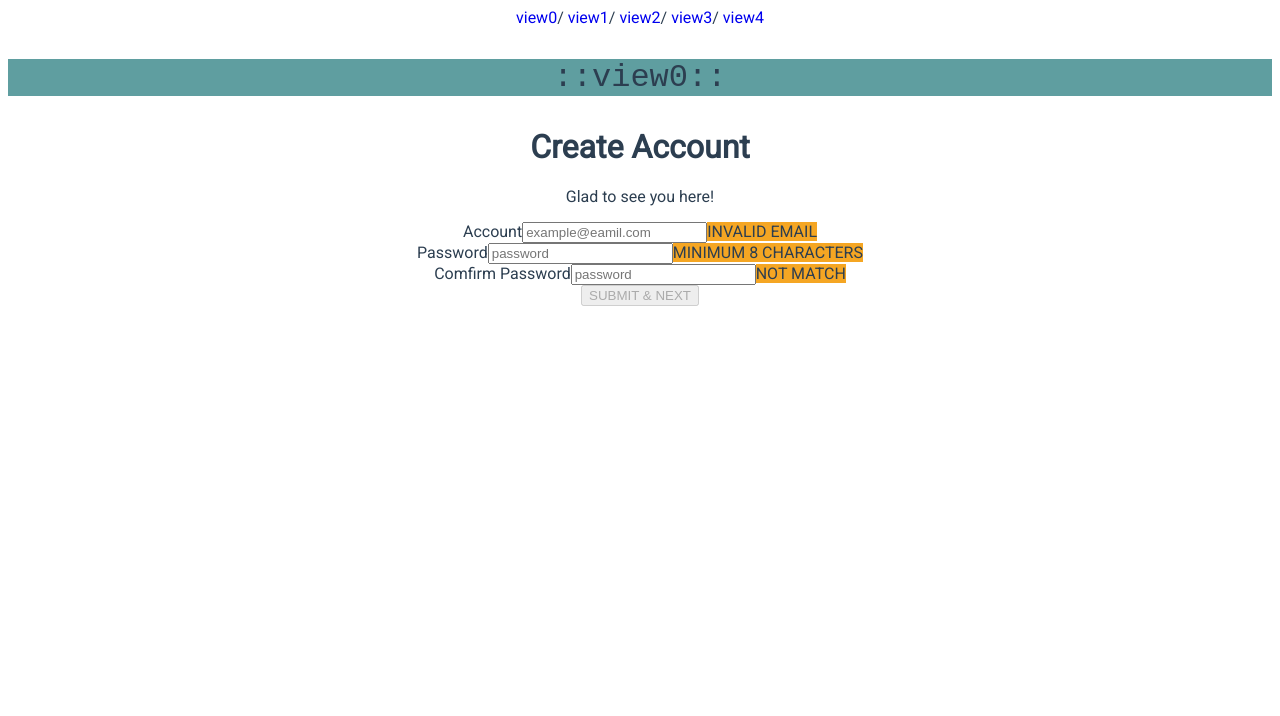
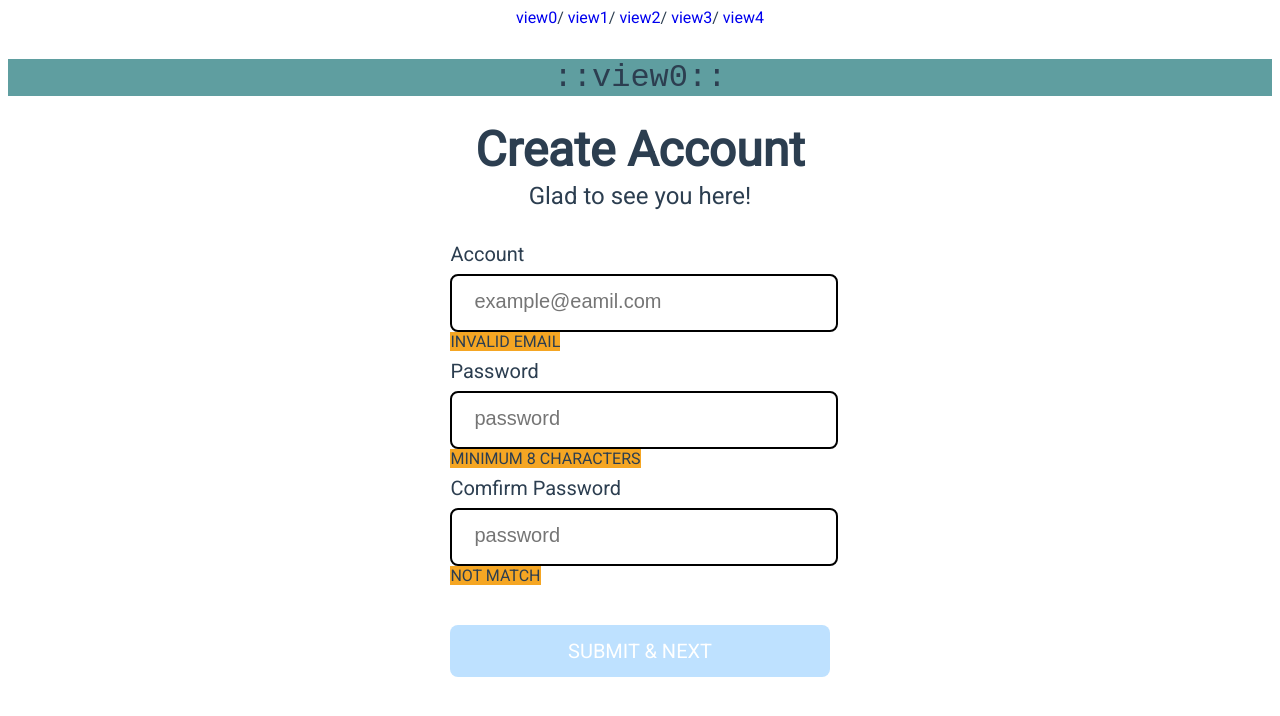
Before and after one commit to rosethorn999/hexschool_F2E_week6, a Vue app: page /#/ in a window 1280 px wide. Shown: the top 716 px of the page. Built offline with nearby package versions, Linux system fonts and the light colour scheme.

Commit message:
view0 畫面

```diff
--- a/src/components/view0.vue
+++ b/src/components/view0.vue
@@ -5,23 +5,23 @@
     <p>
       Glad to see you here!
     </p>
-    <form>
+    <form class="form-area">
       <div class="form-group">
         <label>Account</label>
-        <input type="email" placeholder="example@eamil.com" v-model="mail"/>
+        <input id="input-email" type="email" placeholder="example@eamil.com" v-model="mail"/>
         <div class="alarm" v-show="mailError">INVALID EMAIL</div>
       </div>
       <div class="form-group">
         <label>Password</label>
-        <input type="password" placeholder="password" v-model="password"/>
+        <input id="input-password" type="password" placeholder="password" v-model="password"/>
         <div class="alarm" v-show="passwordError">MINIMUM 8 CHARACTERS</div>
       </div>
       <div class="form-group">
         <label>Comfirm Password</label>
-        <input type="password" placeholder="password" v-model="password2"/>
+        <input id="input-password2" type="password" placeholder="password" v-model="password2"/>
         <div class="alarm" v-show="password2Error">NOT MATCH</div>
       </div>
-      <input type="button" value="SUBMIT & NEXT" :disabled="formError" @click="send">
+      <input id="button" type="button" value="SUBMIT & NEXT" :disabled="formError" @click="send">
     </form>
     <pre>{{mail}}</pre>
   </div>
@@ -81,8 +81,52 @@ export default {
 
 <!-- Add "scoped" attribute to limit CSS to this component only -->
 <style scoped>
+.view0 h1 {
+  margin-top: 54px;
+  font-family: "Roboto";
+  font-size: 48px;
+  line-height: 0;
+}
+.view0 p {
+  font-family: "Roboto";
+  font-size: 24px;
+}
 .alarm {
   display: inline;
   background-color: #f5a623;
 }
+.form-area {
+  text-align: start;
+  width: 30%;
+  margin: auto;
+}
+.form-group label {
+  display: block;
+  font-size: 20px;
+  padding: 8px 0;
+}
+#input-email,
+#input-password,
+#input-password2 {
+  width: 100%;
+  height: 52px;
+  border-radius: 8px;
+  border: 2px solid #000;
+}
+input::placeholder {
+  font-size: 20px;
+  box-sizing: border-box;
+  padding: 12px 20px;
+}
+#button {
+  background: #bee1ff;
+  border: 0;
+  width: 100%;
+  height: 52px;
+  border-radius: 8px;
+  margin-top: 40px;
+  font-family: "Roboto" !important;
+  font-size: 20px;
+  color: white;
+}
 </style>
```
